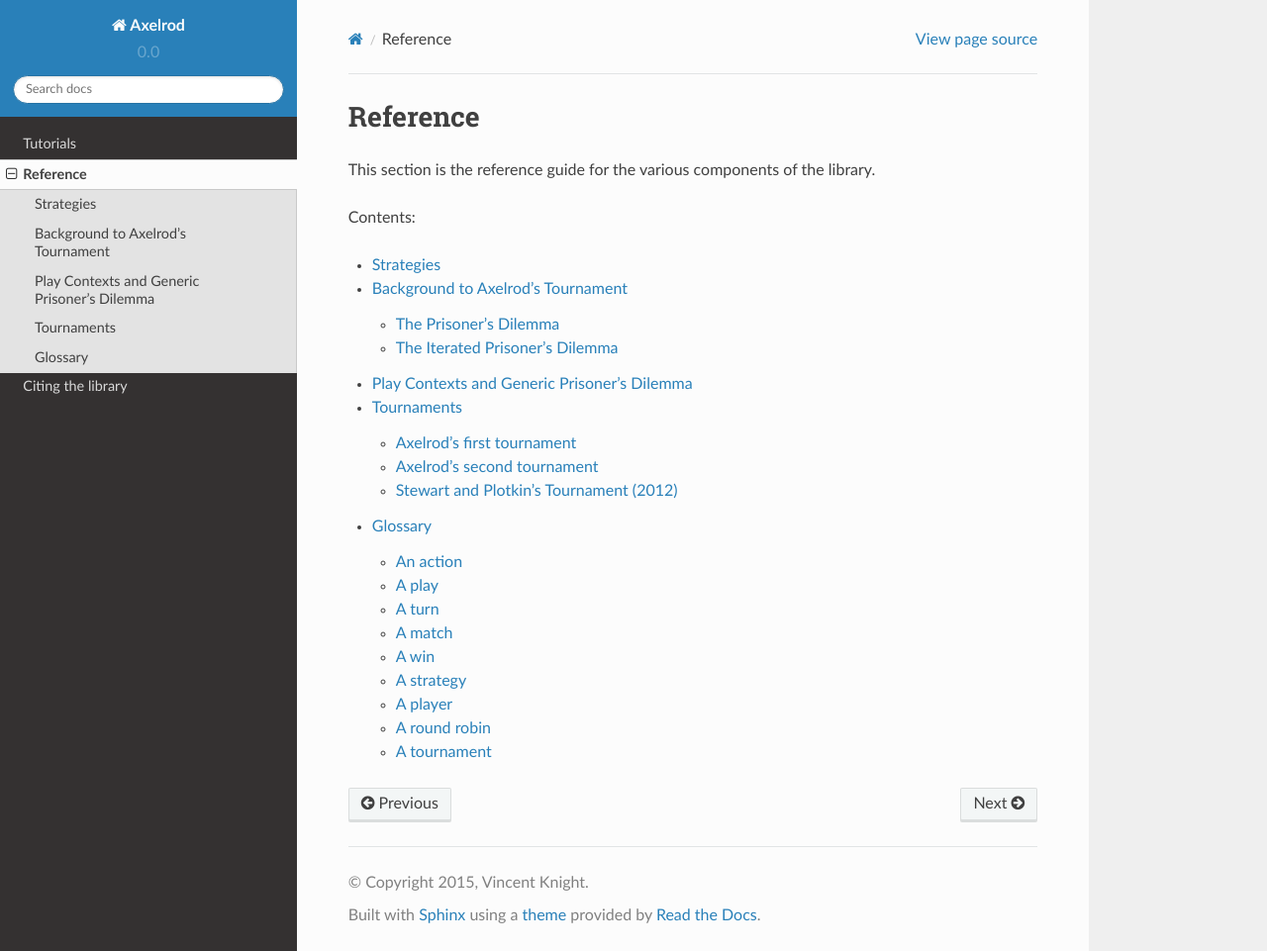
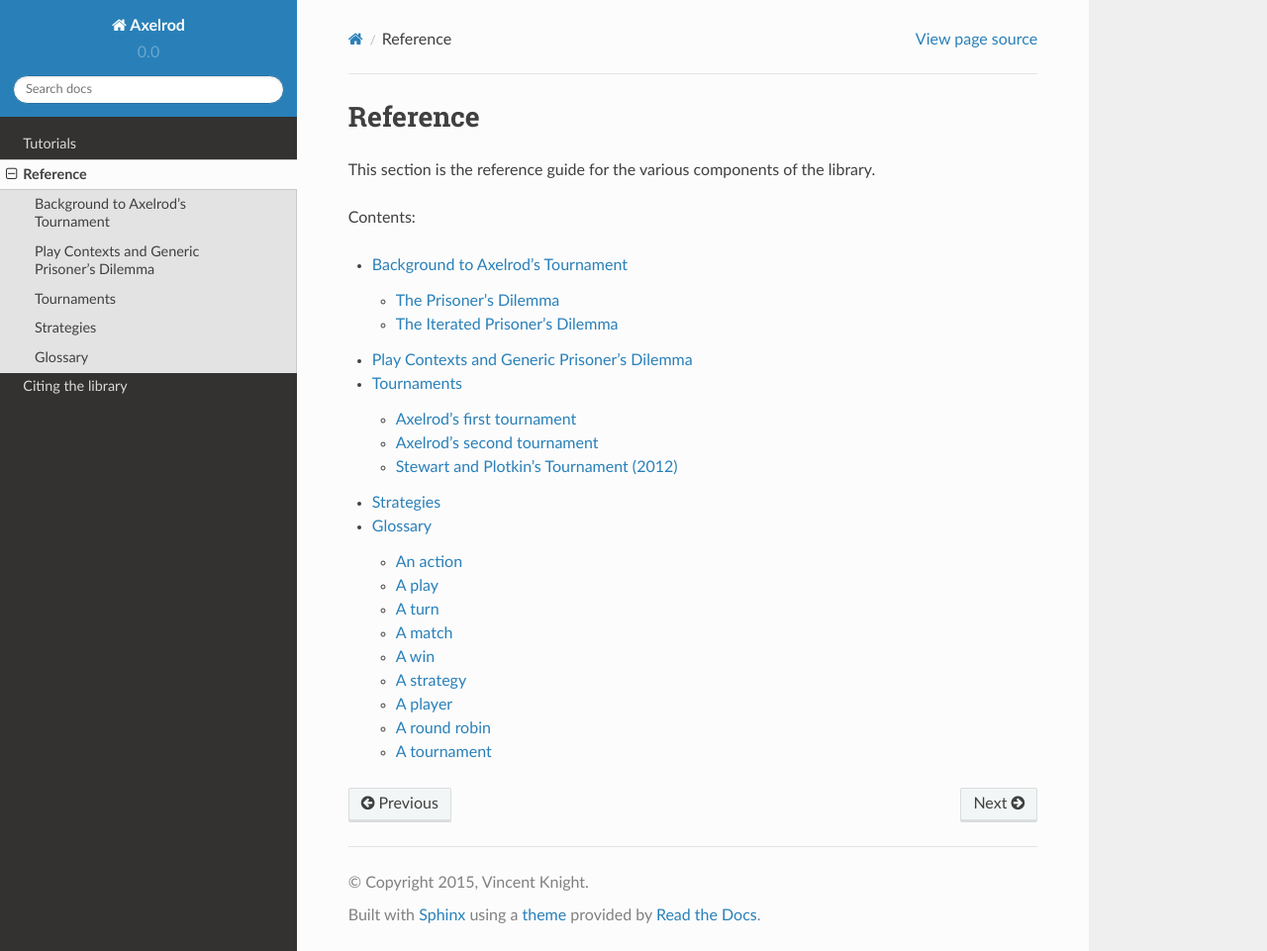
Before and after one commit to Axelrod-Python/Axelrod, a Sphinx documentation site: the page built from docs/reference/index.rst, in a window 1280 px wide and 961 px high. Shown: the whole window at 99% size. Built offline with Sphinx 7.4.7 and the Read the Docs theme 2.0.0, drawn with Linux system fonts in a browser that asks for light colours; part of the change alters nothing that is shown.

```diff
--- a/docs/conf.py
+++ b/docs/conf.py
@@ -17,12 +17,15 @@ import os
 
 import mock
 
-MOCK_MODULES = ['numpy', 'numpy.linalg', 'numpy.random', 'matplotlib.pyplot', 'matplotlib', 'matplotlib.transforms', 'mpl_toolkits.axes_grid1']
+MOCK_MODULES = ['numpy', 'numpy.linalg', 'numpy.random', 'matplotlib.pyplot', 'matplotlib', 'matplotlib.transforms', 'mpl_toolkits.axes_grid1', 'cloudpickle']
 for mod_name in MOCK_MODULES:
     sys.modules[mod_name] = mock.Mock()
 
 # Adds absolute path to axelrod module
 sys.path.insert(0, os.path.abspath('../'))  # Adding path to module
+
+# Import the library (for automodule)
+import axelrod
 
 # -- General configuration ------------------------------------------------
 
--- a/docs/reference/index.rst
+++ b/docs/reference/index.rst
@@ -8,8 +8,8 @@ Contents:
 .. toctree::
    :maxdepth: 2
 
-   all_strategies.rst
    description.rst
    play_contexts.rst
    overview_of_strategies.rst
+   all_strategies.rst
    glossary.rst
```
